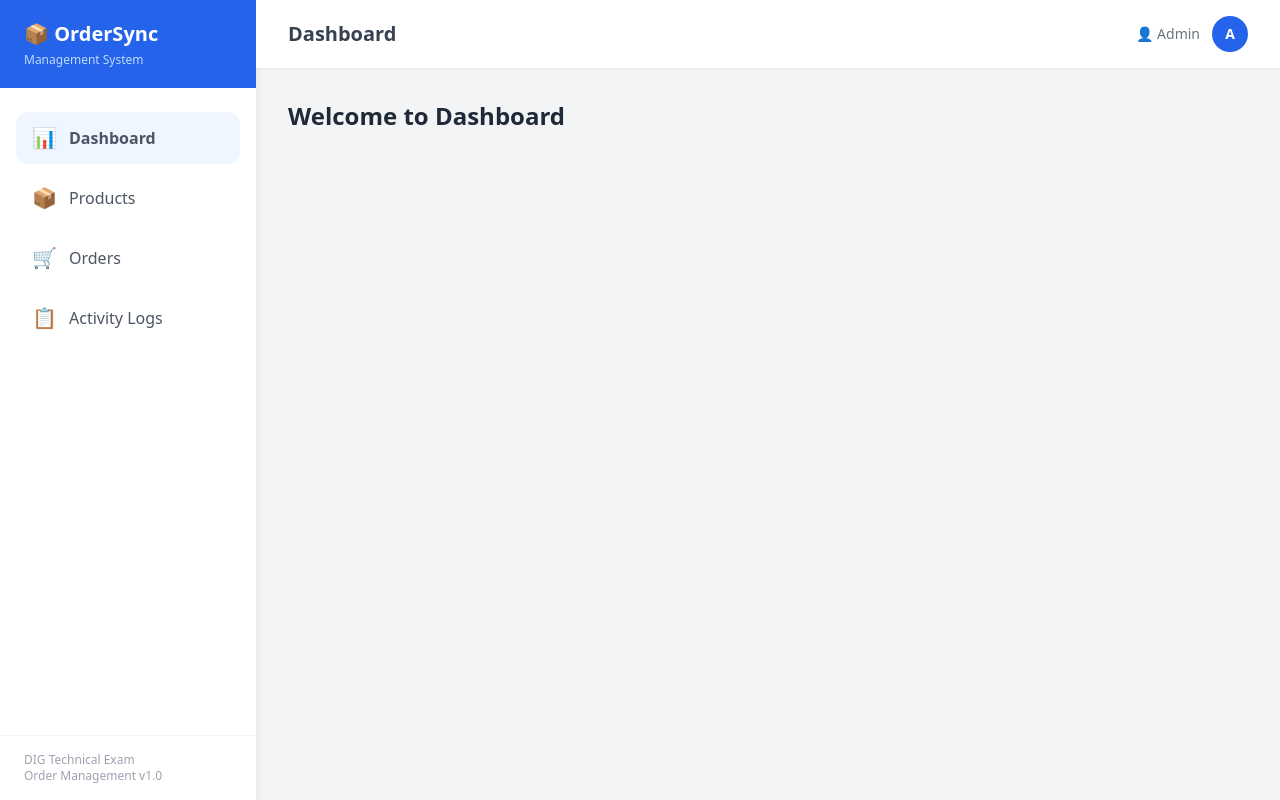
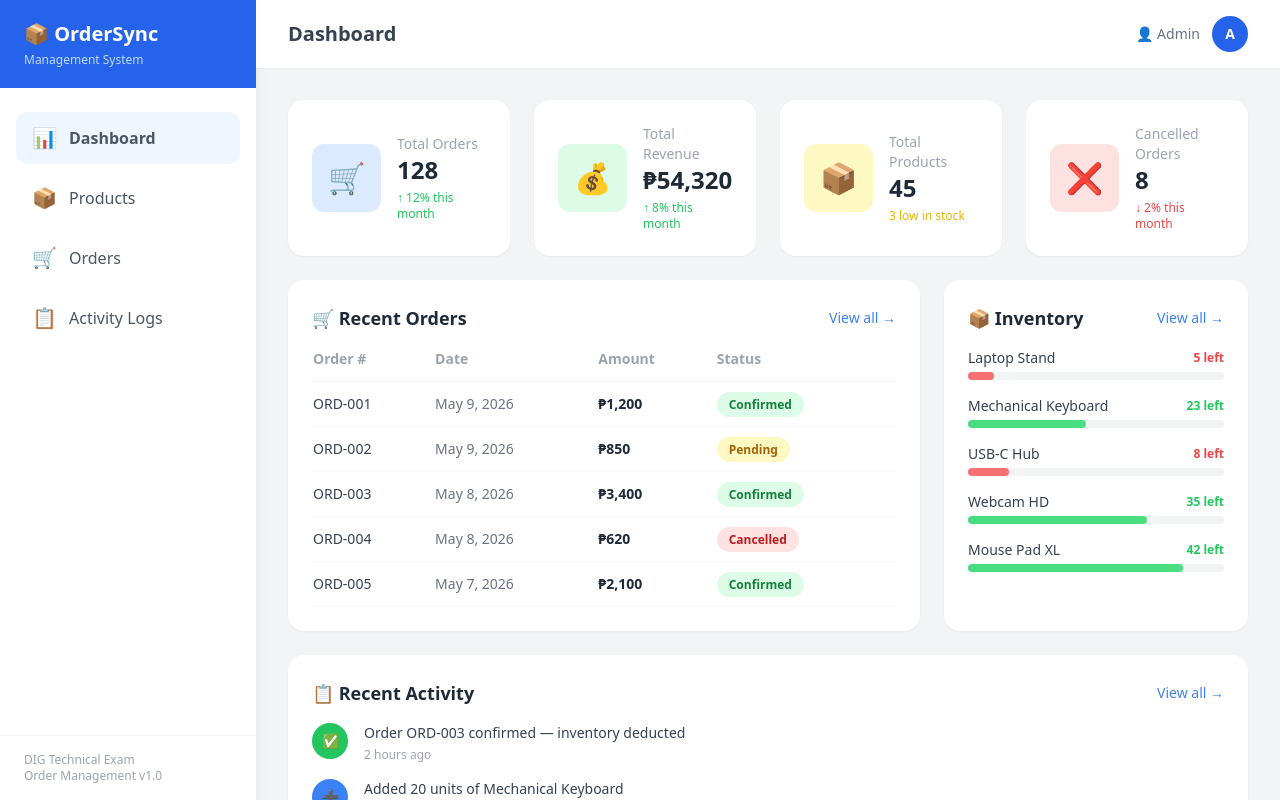
Before and after one commit to rjays16/order-management, a Nuxt app in the folder order-management-frontend/: page / in a window 1280 px wide. Built offline with nearby package versions, Linux system fonts and the light colour scheme.

Commit message:
Modify Main page with css style

```diff
--- /dev/null
+++ b/order-management-frontend/app/assets/css/main.css
@@ -0,0 +1,3 @@
+@tailwind base;
+@tailwind components;
+@tailwind utilities;
--- a/order-management-frontend/app/pages/index.vue
+++ b/order-management-frontend/app/pages/index.vue
@@ -1,5 +1,170 @@
 <template>
-  <div>
-    <h1 class="text-2xl font-bold text-gray-800">Welcome to Dashboard</h1>
+  <div class="space-y-6">
+
+    <!-- Stats Cards -->
+    <div class="grid grid-cols-1 sm:grid-cols-2 lg:grid-cols-4 gap-6">
+      <div class="bg-white rounded-2xl shadow-sm p-6 flex items-center gap-4">
+        <div class="bg-blue-100 p-4 rounded-xl text-3xl">🛒</div>
+        <div>
+          <p class="text-gray-400 text-sm">Total Orders</p>
+          <p class="text-2xl font-bold text-gray-800">128</p>
+          <p class="text-green-500 text-xs mt-1">↑ 12% this month</p>
+        </div>
+      </div>
+
+      <div class="bg-white rounded-2xl shadow-sm p-6 flex items-center gap-4">
+        <div class="bg-green-100 p-4 rounded-xl text-3xl">💰</div>
+        <div>
+          <p class="text-gray-400 text-sm">Total Revenue</p>
+          <p class="text-2xl font-bold text-gray-800">₱54,320</p>
+          <p class="text-green-500 text-xs mt-1">↑ 8% this month</p>
+        </div>
+      </div>
+
+      <div class="bg-white rounded-2xl shadow-sm p-6 flex items-center gap-4">
+        <div class="bg-yellow-100 p-4 rounded-xl text-3xl">📦</div>
+        <div>
+          <p class="text-gray-400 text-sm">Total Products</p>
+          <p class="text-2xl font-bold text-gray-800">45</p>
+          <p class="text-yellow-500 text-xs mt-1">3 low in stock</p>
+        </div>
+      </div>
+
+      <div class="bg-white rounded-2xl shadow-sm p-6 flex items-center gap-4">
+        <div class="bg-red-100 p-4 rounded-xl text-3xl">❌</div>
+        <div>
+          <p class="text-gray-400 text-sm">Cancelled Orders</p>
+          <p class="text-2xl font-bold text-gray-800">8</p>
+          <p class="text-red-500 text-xs mt-1">↓ 2% this month</p>
+        </div>
+      </div>
+    </div>
+
+    <!-- Recent Orders + Inventory Summary -->
+    <div class="grid grid-cols-1 lg:grid-cols-3 gap-6">
+
+      <!-- Recent Orders -->
+      <div class="lg:col-span-2 bg-white rounded-2xl shadow-sm p-6">
+        <div class="flex items-center justify-between mb-4">
+          <h3 class="text-lg font-bold text-gray-800">🛒 Recent Orders</h3>
+          <NuxtLink to="/orders" class="text-sm text-blue-500 hover:underline">
+            View all →
+          </NuxtLink>
+        </div>
+        <div class="overflow-x-auto">
+          <table class="w-full text-sm">
+            <thead>
+              <tr class="text-left text-gray-400 border-b border-gray-100">
+                <th class="pb-3">Order #</th>
+                <th class="pb-3">Date</th>
+                <th class="pb-3">Amount</th>
+                <th class="pb-3">Status</th>
+              </tr>
+            </thead>
+            <tbody class="space-y-2">
+              <tr v-for="order in recentOrders" :key="order.id"
+                class="border-b border-gray-50 hover:bg-gray-50 transition-all">
+                <td class="py-3 font-medium text-gray-700">{{ order.number }}</td>
+                <td class="py-3 text-gray-500">{{ order.date }}</td>
+                <td class="py-3 font-semibold text-gray-800">{{ order.amount }}</td>
+                <td class="py-3">
+                  <span :class="statusClass(order.status)"
+                    class="px-3 py-1 rounded-full text-xs font-semibold">
+                    {{ order.status }}
+                  </span>
+                </td>
+              </tr>
+            </tbody>
+          </table>
+        </div>
+      </div>
+
+      <!-- Inventory Summary -->
+      <div class="bg-white rounded-2xl shadow-sm p-6">
+        <div class="flex items-center justify-between mb-4">
+          <h3 class="text-lg font-bold text-gray-800">📦 Inventory</h3>
+          <NuxtLink to="/products" class="text-sm text-blue-500 hover:underline">
+            View all →
+          </NuxtLink>
+        </div>
+        <div class="space-y-4">
+          <div v-for="product in inventorySummary" :key="product.id">
+            <div class="flex justify-between items-center mb-1">
+              <span class="text-sm text-gray-700 font-medium">{{ product.name }}</span>
+              <span :class="product.stock < 10 ? 'text-red-500' : 'text-green-500'"
+                class="text-xs font-semibold">
+                {{ product.stock }} left
+              </span>
+            </div>
+            <div class="w-full bg-gray-100 rounded-full h-2">
+              <div
+                :class="product.stock < 10 ? 'bg-red-400' : 'bg-green-400'"
+                class="h-2 rounded-full transition-all"
+                :style="{ width: `${Math.min((product.stock / product.max) * 100, 100)}%` }"
+              />
+            </div>
+          </div>
+        </div>
+      </div>
+
+    </div>
+
+    <!-- Activity Timeline -->
+    <div class="bg-white rounded-2xl shadow-sm p-6">
+      <div class="flex items-center justify-between mb-4">
+        <h3 class="text-lg font-bold text-gray-800">📋 Recent Activity</h3>
+        <NuxtLink to="/logs" class="text-sm text-blue-500 hover:underline">
+          View all →
+        </NuxtLink>
+      </div>
+      <div class="space-y-4">
+        <div v-for="log in recentLogs" :key="log.id" class="flex items-start gap-4">
+          <div :class="log.color" class="w-9 h-9 rounded-full flex items-center justify-center text-white text-sm flex-shrink-0">
+            {{ log.icon }}
+          </div>
+          <div class="flex-1">
+            <p class="text-sm text-gray-700 font-medium">{{ log.message }}</p>
+            <p class="text-xs text-gray-400 mt-1">{{ log.time }}</p>
+          </div>
+        </div>
+      </div>
+    </div>
+
   </div>
 </template>
+
+<script setup>
+definePageMeta({ layout: 'default' })
+
+const recentOrders = [
+  { id: 1, number: 'ORD-001', date: 'May 9, 2026', amount: '₱1,200', status: 'Confirmed' },
+  { id: 2, number: 'ORD-002', date: 'May 9, 2026', amount: '₱850', status: 'Pending' },
+  { id: 3, number: 'ORD-003', date: 'May 8, 2026', amount: '₱3,400', status: 'Confirmed' },
+  { id: 4, number: 'ORD-004', date: 'May 8, 2026', amount: '₱620', status: 'Cancelled' },
+  { id: 5, number: 'ORD-005', date: 'May 7, 2026', amount: '₱2,100', status: 'Confirmed' },
+]
+
+const inventorySummary = [
+  { id: 1, name: 'Laptop Stand', stock: 5, max: 50 },
+  { id: 2, name: 'Mechanical Keyboard', stock: 23, max: 50 },
+  { id: 3, name: 'USB-C Hub', stock: 8, max: 50 },
+  { id: 4, name: 'Webcam HD', stock: 35, max: 50 },
+  { id: 5, name: 'Mouse Pad XL', stock: 42, max: 50 },
+]
+
+const recentLogs = [
+  { id: 1, icon: '✅', color: 'bg-green-500', message: 'Order ORD-003 confirmed — inventory deducted', time: '2 hours ago' },
+  { id: 2, icon: '➕', color: 'bg-blue-500', message: 'Added 20 units of Mechanical Keyboard', time: '4 hours ago' },
+  { id: 3, icon: '❌', color: 'bg-red-500', message: 'Order ORD-004 cancelled — inventory restored', time: '5 hours ago' },
+  { id: 4, icon: '🛒', color: 'bg-yellow-500', message: 'New order ORD-005 created', time: '1 day ago' },
+]
+
+const statusClass = (status) => {
+  const classes = {
+    'Confirmed': 'bg-green-100 text-green-700',
+    'Pending': 'bg-yellow-100 text-yellow-700',
+    'Cancelled': 'bg-red-100 text-red-700',
+  }
+  return classes[status] || 'bg-gray-100 text-gray-700'
+}
+</script>
--- a/order-management-frontend/nuxt.config.ts
+++ b/order-management-frontend/nuxt.config.ts
@@ -1,5 +1,6 @@
 export default defineNuxtConfig({
   modules: ['@nuxtjs/tailwindcss'],
+  css: ['~/assets/css/main.css'],
   compatibilityDate: '2024-11-01',
   devtools: { enabled: true },
 })
--- a/order-management-frontend/tailwind.config.js
+++ b/order-management-frontend/tailwind.config.js
@@ -1,6 +1,12 @@
 /** @type {import('tailwindcss').Config} */
 export default {
-  content: [],
+  content: [
+    './components/**/*.{js,vue,ts}',
+    './layouts/**/*.vue',
+    './pages/**/*.vue',
+    './plugins/**/*.{js,ts}',
+    './app.vue',
+  ],
   theme: {
     extend: {},
   },
```
